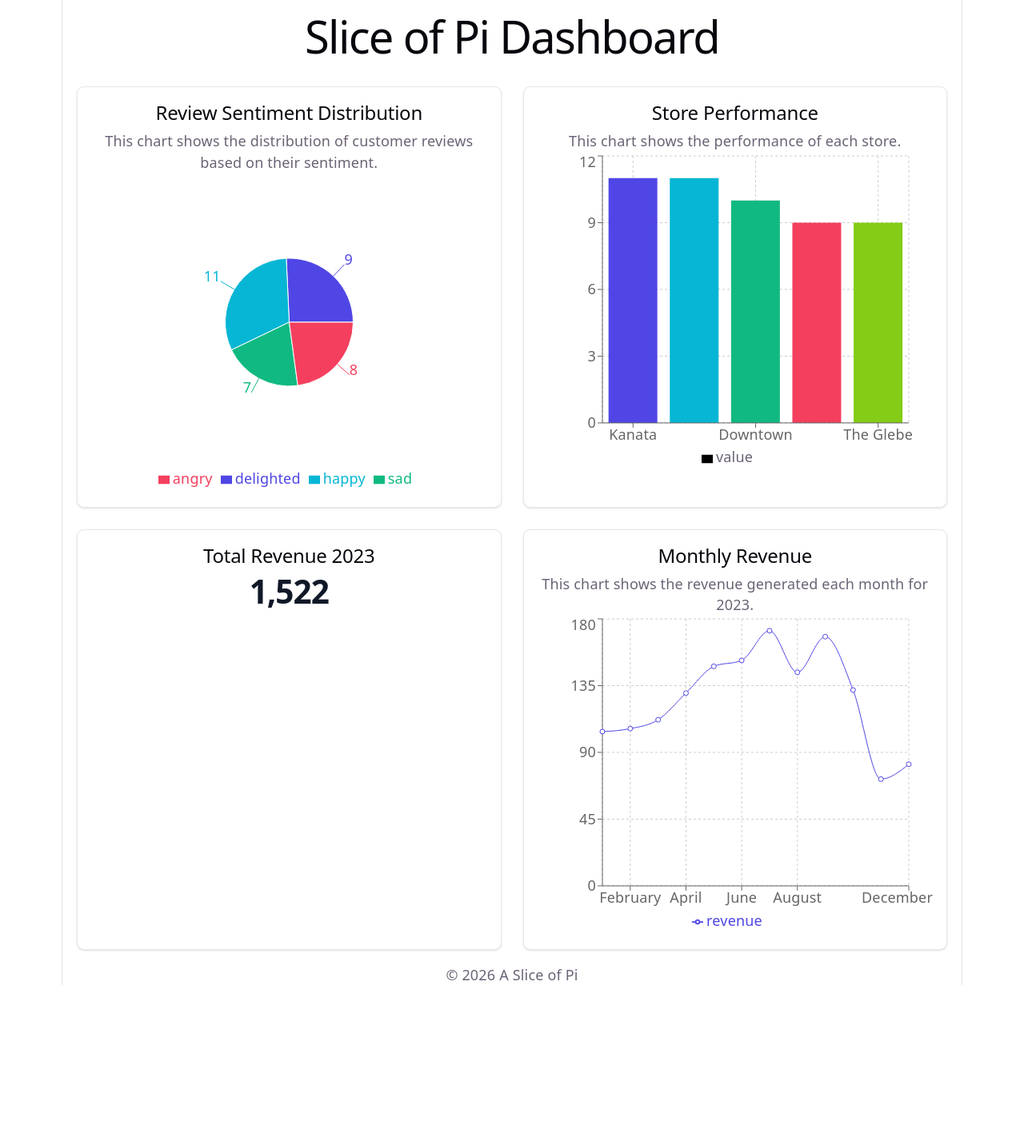
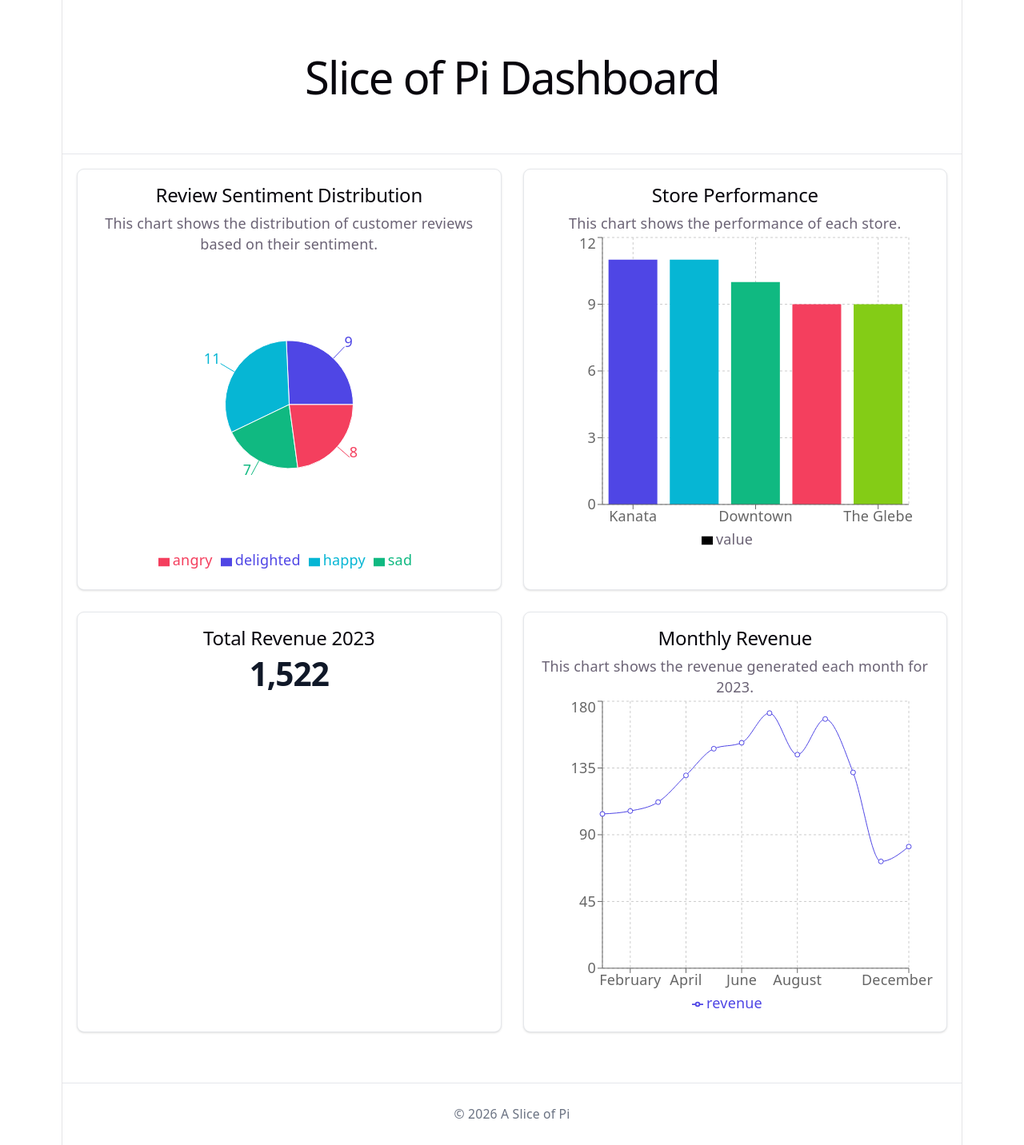
Before and after one commit to saoussen-slii/a-slice-of-pi-dashboard, a React (Vite) app: page / in a window 1280 px wide. Shown: the whole page at 80% size. Before the commit the page ends 1232 px from the top, so only its background shows below. Built offline with nearby package versions, Linux system fonts and the light colour scheme.

Commit message:
refactor: styler le header et footer

```diff
--- a/src/App.tsx
+++ b/src/App.tsx
@@ -10,8 +10,10 @@ const App = () => {
   return (
     <>
       <div>
-        <header>
-          <h1>Slice of Pi Dashboard</h1>
+        <header className="border-b border-gray-200 bg-white px-4 py-6 sm:px-6 sm:py-8">
+          <h1 className="m-0 text-3xl font-bold tracking-tight text-gray-900 sm:text-4xl md:text-5xl">
+            Slice of Pi Dashboard
+          </h1>
         </header>
         <section aria-label="Filtres du tableau de bord"></section>
         <main className="mx-auto grid w-full max-w-6xl grid-cols-1 gap-6 p-4 md:grid-cols-2">
@@ -21,7 +23,7 @@ const App = () => {
 
           <MonthlyRevenueLineChart />
         </main>
-        <footer>
+        <footer className="mt-8 border-t border-gray-200 px-4 py-5 text-center text-sm text-gray-500 sm:mt-10 sm:py-6">
           <p>© 2026 A Slice of Pi</p>
         </footer>
       </div>
```
